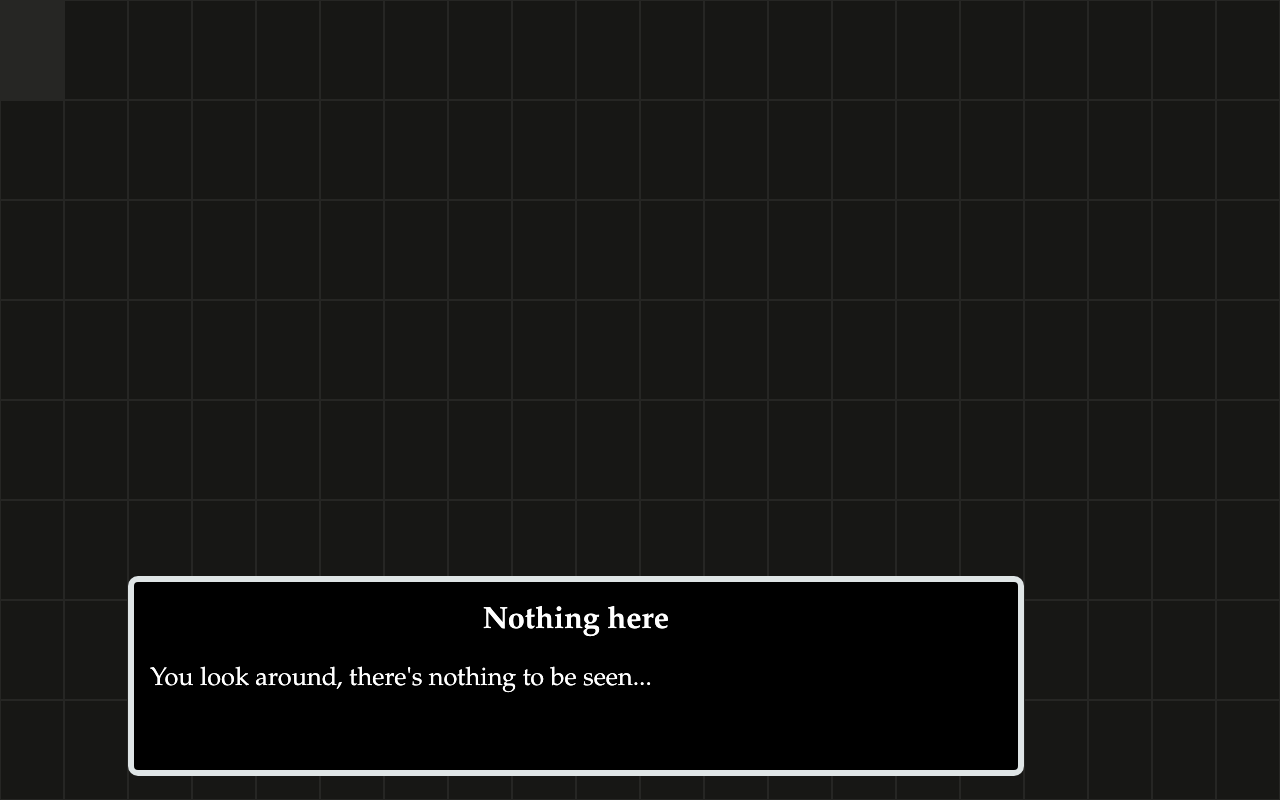
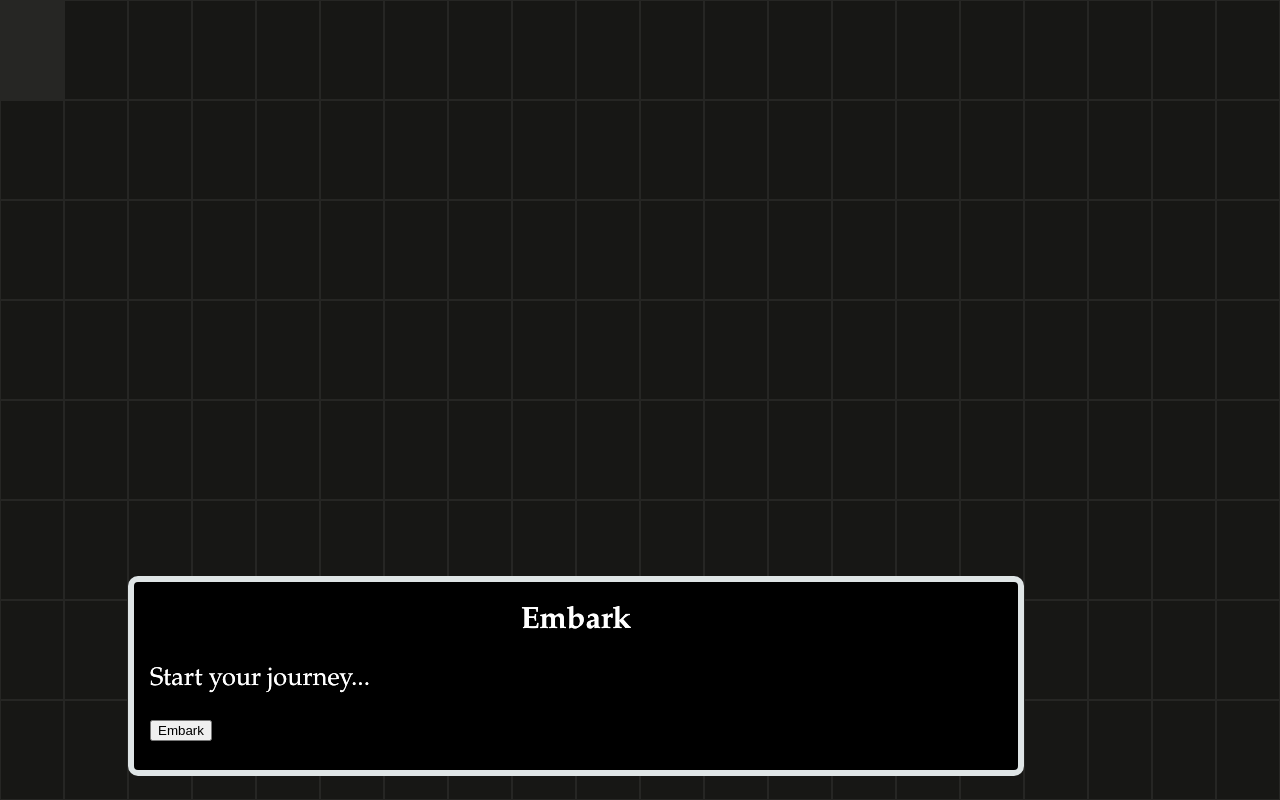
Before and after one commit to MouseAndKeyboard/nefsite, a Next.js app: page /game in a window 1280 px wide. Both pictures are taken after a click on the element 32 px from the left and 50 px from the top of the page. Shown: the top 800 px of the page. Built offline with nearby package versions, Linux system fonts and the light colour scheme.

Commit message:
button click

```diff
--- a/components/game/ui/textarea/index.js
+++ b/components/game/ui/textarea/index.js
@@ -5,22 +5,43 @@ import useHover from "../../utils/hooks/useHover.js"
 
 import styles from "./index.module.css";
 
-const TextArea = ({title, body}) => {
+const TextArea = ({title, body, buttons, row, col}) => {
   const [hoverRef, isHovered] = useHover();
+
+  const buttonList = buttons.map(buttonName => {
+    const buttonEvent = async (e) => {
+      const resp = await fetch(`/api/game/cell?r=${row}&c=${col}`, {
+        "method": "POST",
+        "body": JSON.stringify({
+          "clicked": buttonName
+        })
+      });
+    }
+
+    return (
+      <button key={buttonName} onClick={buttonEvent}>{buttonName}</button>
+    )
+  });
 
   return (
     <div ref={hoverRef} className={isHovered ? styles.textAreaHover : styles.textArea}>
       <div className={styles.inner}>
         <h1 className={styles.header}>{title}</h1>
         <p className={styles.text}>{body}</p>
+        {buttonList}
       </div>
     </div>
   );
 }
 
 const useTextArea = () => {
-  const [content, setContent] = useState({"title": "An Unknown Place", "body": "Something awaits..."})
-  return [<TextArea title={content.title} body={content.body} />, setContent];
+  const [content, setContent] = useState({
+    "title": "An Unknown Place",
+    "body": "Something awaits...",
+    "buttons": [],
+    "row": -1,
+    "col": -1})
+  return [<TextArea {...content} />, setContent];
 }
 
 export { useTextArea };
--- a/pages/api/game/cell.js
+++ b/pages/api/game/cell.js
@@ -2,17 +2,15 @@ export default (req, res) => {
   if (req.method === "GET") {
     const cellLoc = req.query;
 
-    if (cellLoc.r == "6" && cellLoc.c == "9") {
-      res.json({
-        "title": "🤔",
-        "body": "what could this be?"
-      })
-    } else {
-      res.json({
-        "title": "Nothing here",
-        "body": "You look around, there's nothing to be seen..."
-      })
-    }
+    console.log(cellLoc)
+
+    res.json({
+      "title": "Embark",
+      "body": "Start your journey...",
+      "buttons": ["Embark"],
+      "row": cellLoc.r,
+      "col": cellLoc.c
+    })
   }
   if (req.method === "POST") {
     res.json(req)
```
